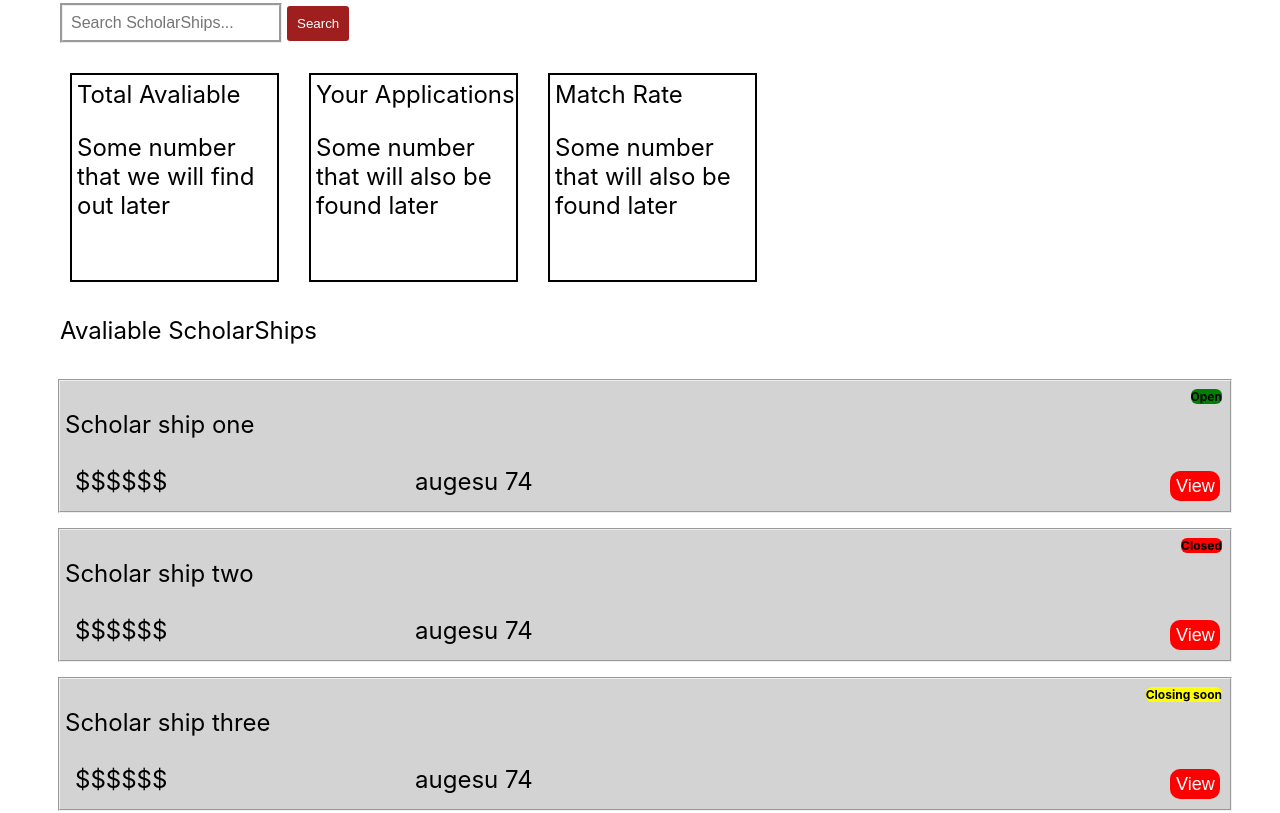
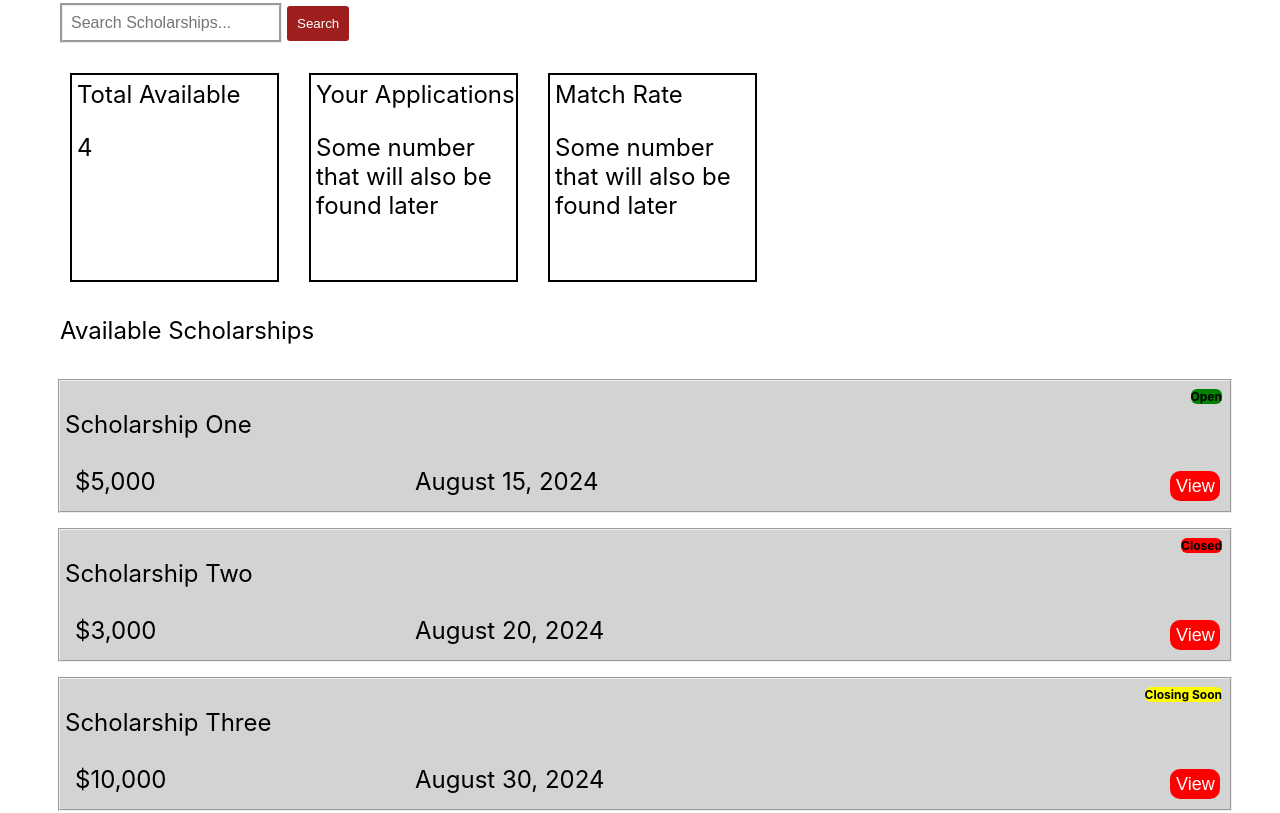
Before and after one commit to MasonNjos/SFWE301, a React (Create React App) app in the folder FrontEnd/: page /student in a window 1280 px wide. Shown: the part 240-1053 px from the top of the page. Built offline with nearby package versions, Linux system fonts and the light colour scheme.

Commit message:
Changed Scholarship list to array & fixed search bar
Allows student user to search for title of specific scholarship

```diff
--- a/FrontEnd/src/pages/StudentPage.js
+++ b/FrontEnd/src/pages/StudentPage.js
@@ -2,94 +2,123 @@ import './styles/StudentPage.css';
 import React from 'react';
 import { useState } from 'react';
 
+function StudentPage(){
+  // State for search query
+  const [searchQuery, setSearchQuery] = useState('');
 
-function StudentPage(){
+  // Scholarship data array
+  const scholarships = [
+    {
+      id: 1,
+      name: 'Scholarship One',
+      status: 'open',
+      amount: '$5,000',
+      deadline: 'August 15, 2024'
+    },
+    {
+      id: 2,
+      name: 'Scholarship Two',
+      status: 'closed',
+      amount: '$3,000',
+      deadline: 'August 20, 2024'
+    },
+    {
+      id: 3,
+      name: 'Scholarship Three',
+      status: 'soon',
+      amount: '$10,000',
+      deadline: 'August 30, 2024'
+    },
+    {
+      id: 4,
+      name: 'Scholarship Four',
+      status: 'open',
+      amount: '$7,500',
+      deadline: 'September 10, 2024'
+    }
+  ];
 
+  // Filter scholarships based on search query
+  const filteredScholarships = scholarships.filter(scholarship =>
+    scholarship.name.toLowerCase().includes(searchQuery.toLowerCase()) ||
+    scholarship.amount.toLowerCase().includes(searchQuery.toLowerCase()) ||
+    scholarship.deadline.toLowerCase().includes(searchQuery.toLowerCase())
+  );
 
+  // Handle search input change
+  const handleSearchChange = (e) => {
+    setSearchQuery(e.target.value);
+  };
+
+  // Handle form submit (prevent page reload)
+  const handleSearchSubmit = (e) => {
+    e.preventDefault();
+  };
 
   return (
     <div className="App">
-{/* content part of the webiste*/}
+      {/* content part of the website*/}
       <main className='content'>
         <p><strong>Welcome to Scholar Cats!</strong></p>
         <p>Explore Scholarships tailored to your goals and achievements</p>
 
-
-
-<form action ="/search" method="get">
-<input type="text" id = "search-input" placeholder='Search ScholarShips...'></input>
-<button type ="submit">Search</button>
+        <form onSubmit={handleSearchSubmit}>
+          <input
+            type="text"
+            id="search-input"
+            placeholder='Search Scholarships...'
+            value={searchQuery}
+            onChange={handleSearchChange}
+          />
+          <button type="submit">Search</button>
         </form>
 
-
-{/* Top horizoantal boxes*/}
-<div class = "Top-Horziontal-Boxes">
-
-<div class = "Top-Box">Total Avaliable
-  <p> Some number that we will find out later </p>
+        {/* Top horizontal boxes*/}
+        <div className="Top-Horziontal-Boxes">
+          <div className="Top-Box">Total Available
+            <p>{scholarships.length}</p>
           </div>
-
-<div class = "Top-Box">Your Applications
-<p> Some number that will also be found later</p>
+          <div className="Top-Box">Your Applications
+            <p>Some number that will also be found later</p>
           </div>
-
-<div class = "Top-Box">Match Rate
-  <p> Some number that will also be found later</p>
-</div>
-
-</div>
-
-
-<p>Avaliable ScholarShips</p>
-
-<div class = "Scholarship-list">
-
-
-<div class ="Scholarship">
-<p>Scholar ship one</p>
-<span className='status-badge open'>Open</span>
-<button className='scholar-ship-button'>View</button>
-<div className='money-info'> $$$$$$</div>
-<div className = 'date-info'>augesu 74</div>
-</div>
-
-<div class ="Scholarship">
-<p>Scholar ship two</p>
-<span className='status-badge closed'>Closed</span>
-<button className='scholar-ship-button'>View</button>
-<div className='money-info'> $$$$$$</div>
-<div className = 'date-info'>augesu 74</div>
-</div>
-
-<div class ="Scholarship">
-<p>Scholar ship three</p>
-<span className='status-badge soon'>Closing soon</span>
-<button className='scholar-ship-button'>View</button>
-<div className='money-info'> $$$$$$</div>
-<div className = 'date-info'>augesu 74</div>
-</div>
-
-<div class ="Scholarship">
-<p>Scholar ship four</p>
-<button className='scholar-ship-button'>View</button>
-<div className='money-info'> $$$$$$</div>
-<div className = 'date-info'>augesu 74</div>
+          <div className="Top-Box">Match Rate
+            <p>Some number that will also be found later</p>
           </div>
         </div>
 
+        <p>Available Scholarships {searchQuery && `(${filteredScholarships.length} results)`}</p>
 
+        <div className="Scholarship-list">
+          {filteredScholarships.length > 0 ? (
+            filteredScholarships.map(scholarship => (
+              <div className="Scholarship" key={scholarship.id}>
+                <p>{scholarship.name}</p>
+                {scholarship.status && (
+                  <span className={`status-badge ${scholarship.status}`}>
+                    {scholarship.status === 'open' ? 'Open' :
+                     scholarship.status === 'closed' ? 'Closed' :
+                     'Closing Soon'}
+                  </span>
+                )}
+                <button className='scholar-ship-button'>View</button>
+                <div className='money-info'>{scholarship.amount}</div>
+                <div className='date-info'>{scholarship.deadline}</div>
+              </div>
+            ))
+          ) : (
+            <div style={{
+              textAlign: 'center',
+              padding: '2rem',
+              color: '#666',
+              fontSize: '1.1rem'
+            }}>
+              No scholarships found matching "{searchQuery}"
+            </div>
+          )}
+        </div>
+      </main>
+    </div>
+  );
+}
 
-
-
-
-
-</main>
-
-
-
-
-
-</div>
-)
-}
 export default StudentPage;
```
Lines whose indentation alone changed are shown as unchanged.
